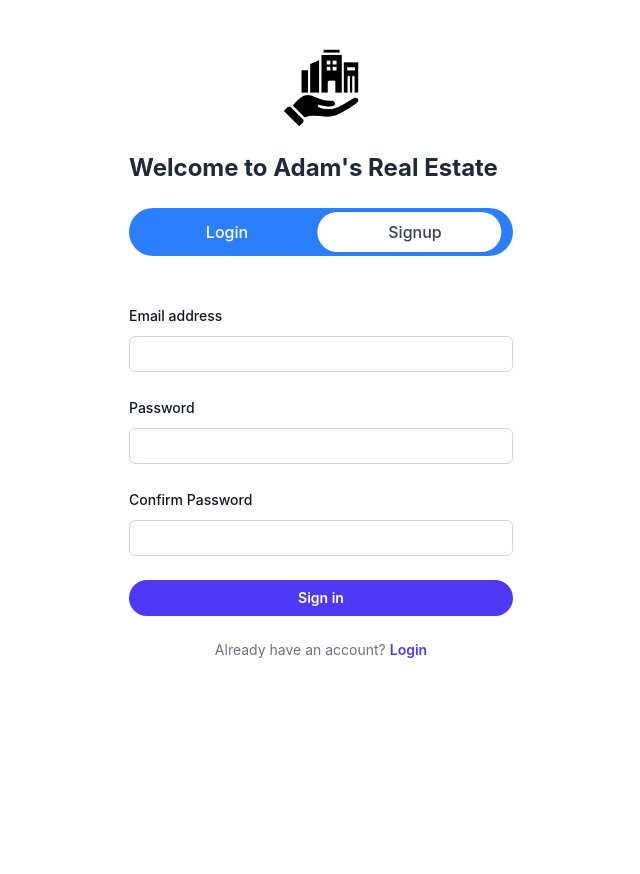
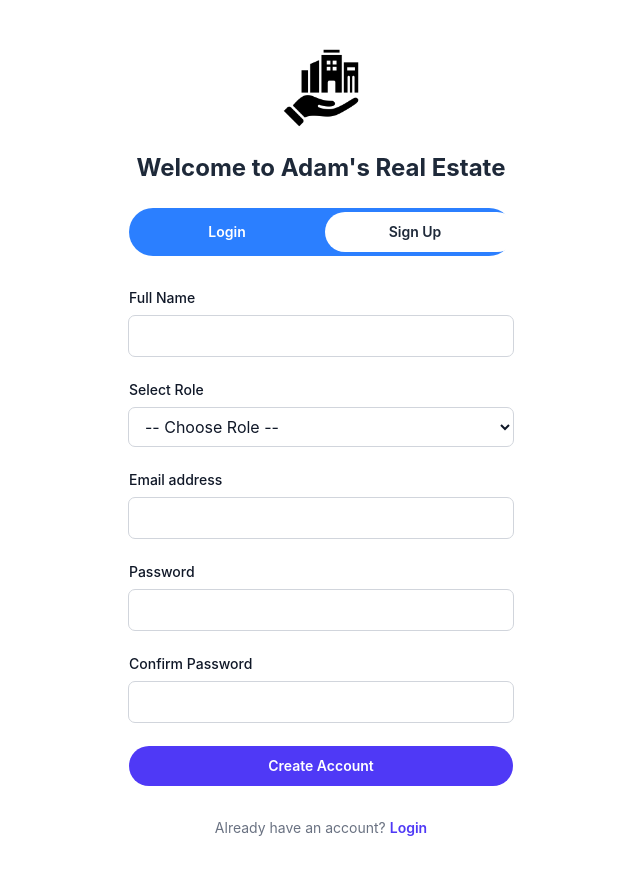
Before and after one commit to Shah-Arjun/buyer_portal_mern, a React (Vite) app in the folder frontend/: page /auth in a window 1280 px wide. Both pictures are taken after a click on the element "Sign up". Shown: the top 874 px of the page, without its empty margins (319-959 px from the left). Before the commit the page ends 800 px from the top, so only its background shows below. Built offline with nearby package versions, Linux system fonts and the light colour scheme.

Commit message:
login /signup connected to backend

```diff
--- a/frontend/src/pages/AuthPage.jsx
+++ b/frontend/src/pages/AuthPage.jsx
@@ -1,98 +1,257 @@
-import React, { useState } from 'react'
-import Logo from './../assets/property.png'
+import React, { useState } from 'react';
+import Logo from './../assets/property.png';
+import { useNavigate } from 'react-router-dom';
 
 function AuthPage() {
-    const [isLogin, setIsLogin] = useState(true)
+    const [formData, setFormData] = useState({
+        name: "",
+        email: "",
+        role: "",
+        password: "",
+        confirmPassword: ""
+    });
 
+    const [isLogin, setIsLogin] = useState(true);
+    const [loading, setLoading] = useState(false);
 
+    const navigate = useNavigate();
 
+    const handleChange = (e) => {
+        setFormData({
+            ...formData,
+            [e.target.name]: e.target.value
+        });
+    };
+
+    const resetForm = () => {
+        setFormData({
+            name: "",
+            email: "",
+            password: "",
+            confirmPassword: ""
+        });
+    };
+
+    const handleSubmit = async (e) => {
+        e.preventDefault();
+        setLoading(true);
+
+        if (!formData.email || !formData.password) {
+            return alert("Please fill all fields");
+        }
+
+        try {
+            if (isLogin) {
+                // LOGIN
+                const res = await fetch("http://localhost:5000/api/auth/login", {
+                    method: "POST",
+                    headers: { "Content-Type": "application/json" },
+                    body: JSON.stringify({
+                        email: formData.email,
+                        password: formData.password
+                    })
+                });
+
+                const data = await res.json();
+
+                if (!res.ok) throw new Error(data.message || "Login failed");
+
+                localStorage.setItem("token", data.token);
+                localStorage.setItem("user", JSON.stringify(data.user));
+                alert("Login successful!");
+                navigate("/");
+            } else {
+                // SIGNUP
+                if (formData.password !== formData.confirmPassword) {
+                    alert("Passwords do not match");
+                    return;
+                }
+
+                const res = await fetch("http://localhost:5000/api/auth/register", {
+                    method: "POST",
+                    headers: { "Content-Type": "application/json" },
+                    body: JSON.stringify({
+                        name: formData.name,
+                        email: formData.email,
+                        role: formData.role,
+                        password: formData.password
+                    })
+                });
+
+                const data = await res.json();
+
+                if (!res.ok) throw new Error(data.message || "Signup failed");
+
+                alert("Signup successful! Please login.");
+                setIsLogin(true);
+                resetForm();
+            }
+        } catch (err) {
+            console.error(err);
+            alert(err.message || "Something went wrong");
+        } finally {
+            setLoading(false);
+        }
+    };
 
     return (
         <div className="flex min-h-full flex-col justify-center px-6 py-12 lg:px-8">
-
             <div className="sm:mx-auto sm:w-full sm:max-w-sm">
                 <img src={Logo} alt="Company Logo" className="mx-auto h-20 w-auto mb-6" />
 
-        {/* welcome Text */}
-        <h1 className="text-2xl font-bold text-gray-800 mb-6">
+                <h1 className="text-2xl font-bold text-gray-800 mb-6 text-center">
                     Welcome to Adam's Real Estate
                 </h1>
 
-        {/* toggle Buttons */}
-        <div className="relative flex bg-blue-500 rounded-full p-1 mb-6">
-
-            {/* Sliding Background */}
+                {/* Toggle Buttons */}
+                <div className="relative flex bg-blue-500 rounded-full p-1 mb-8">
                     <div
-            className={`absolute top-1 left-1 w-[48%] h-[calc(100%-8px)] rounded-full bg-white transition-all duration-300 ease-in-out ${
+                        className={`absolute top-1 left-1 w-1/2 h-[calc(100%-8px)] rounded-full bg-white transition-all duration-300 ease-in-out ${
                             isLogin ? "translate-x-0" : "translate-x-full"
                         }`}
-            ></div>
+                    />
 
-            {/* Login Button */}
                     <button
                         onClick={() => setIsLogin(true)}
-            className={`relative z-10 w-1/2 py-2 text-center font-medium transition ${
-                isLogin ? "text-gray-700" : "text-white"
+                        className={`relative z-10 w-1/2 py-2.5 text-sm font-semibold transition-colors rounded-full ${
+                            isLogin ? "text-gray-800" : "text-white"
                         }`}
                     >
                         Login
                     </button>
 
-            {/* Signup Button */}
                     <button
                         onClick={() => setIsLogin(false)}
-            className={`relative z-10 w-1/2 py-2 text-center font-medium transition ${
-                !isLogin ? "text-gray-700" : "text-white"
+                        className={`relative z-10 w-1/2 py-2.5 text-sm font-semibold transition-colors rounded-full ${
+                            !isLogin ? "text-gray-800" : "text-white"
                         }`}
                     >
-                Signup
+                        Sign Up
                     </button>
                 </div>
             </div>
 
-    {/*  */}
-    <div className="mt-6 sm:mx-auto sm:w-full sm:max-w-sm">
-        <form action="#" method="POST" className="space-y-6">
+            <div className="sm:mx-auto sm:w-full sm:max-w-sm">
+                <form onSubmit={handleSubmit} className="space-y-6">
+                    {!isLogin && (
                         <div>
-            <label for="email" className="block text-sm/6 font-medium text-gray-900">Email address</label>
+                            <label htmlFor="name" className="block text-sm font-medium text-gray-900">
+                                Full Name
+                            </label>
                             <div className="mt-2">
-            <input id="email" type="email" name="email" required autocomplete="email" className="block w-full rounded-md bg-white px-3 py-1.5 text-base text-gray-900 outline-1 -outline-offset-1 outline-gray-300 placeholder:text-gray-400 focus:outline-2 focus:-outline-offset-2 focus:outline-indigo-600 sm:text-sm/6" />
+                                <input
+                                    id="name"
+                                    name="name"
+                                    type="text"
+                                    required
+                                    value={formData.name}
+                                    onChange={handleChange}
+                                    className="block w-full rounded-md bg-white px-3 py-2 text-gray-900 outline outline-1 outline-gray-300 focus:outline-2 focus:outline-indigo-600"
+                                />
+                            </div>
+                        </div>
+                    )}
+
+                    {!isLogin && (
+                        <div>
+                            <label htmlFor="role" className="block text-sm font-medium text-gray-900">
+                            Select Role
+                            </label>
+                            <div className="mt-2">
+                            <select
+                                id="role"
+                                name="role"
+                                required
+                                value={formData.role}
+                                onChange={handleChange}
+                                className="block w-full rounded-md bg-white px-3 py-2 text-gray-900 outline outline-1 outline-gray-300 focus:outline-2 focus:outline-indigo-600"
+                            >
+                                <option value="">-- Choose Role --</option>
+                                <option value="buyer">Buyer</option>
+                                <option value="seller">Seller</option>
+                            </select>
+                            </div>
+                        </div>
+                    )}
+
+                    <div>
+                        <label htmlFor="email" className="block text-sm font-medium text-gray-900">
+                            Email address
+                        </label>
+                        <div className="mt-2">
+                            <input
+                                id="email"
+                                name="email"
+                                type="email"
+                                required
+                                value={formData.email}
+                                onChange={handleChange}
+                                autoComplete="email"
+                                className="block w-full rounded-md bg-white px-3 py-2 text-gray-900 outline outline-1 outline-gray-300 focus:outline-2 focus:outline-indigo-600"
+                            />
                         </div>
                     </div>
 
                     <div>
                         <div className="flex items-center justify-between">
-            <label for="password" className="block text-sm/6 font-medium text-gray-900">Password</label>
+                            <label htmlFor="password" className="block text-sm font-medium text-gray-900">
+                                Password
+                            </label>
                             {isLogin && (
-                <div className="text-sm">
-                    <a href="#" className="font-semibold text-indigo-600 hover:text-indigo-500">Forgot password?</a>
-                </div>
+                                <a href="#" className="text-sm font-semibold text-indigo-600 hover:text-indigo-500">
+                                    Forgot password?
+                                </a>
                             )}
                         </div>
                         <div className="mt-2">
-            <input id="password" type="password" name="password" required autocomplete="current-password" className="block w-full rounded-md bg-white px-3 py-1.5 text-base text-gray-900 outline-1 -outline-offset-1 outline-gray-300 placeholder:text-gray-400 focus:outline-2 focus:-outline-offset-2 focus:outline-indigo-600 sm:text-sm/6" />
+                            <input
+                                id="password"
+                                name="password"
+                                type="password"
+                                required
+                                value={formData.password}
+                                onChange={handleChange}
+                                autoComplete={isLogin ? "current-password" : "new-password"}
+                                className="block w-full rounded-md bg-white px-3 py-2 text-gray-900 outline outline-1 outline-gray-300 focus:outline-2 focus:outline-indigo-600"
+                            />
                         </div>
                     </div>
+
                     {!isLogin && (
                         <div>
-                <div className="flex items-center justify-between">
-                <label for="password" className="block text-sm/6 font-medium text-gray-900">Confirm Password</label>
-                </div>
+                            <label htmlFor="confirmPassword" className="block text-sm font-medium text-gray-900">
+                                Confirm Password
+                            </label>
                             <div className="mt-2">
-                <input id="password" type="password" name="password" required autocomplete="current-password" className="block w-full rounded-md bg-white px-3 py-1.5 text-base text-gray-900 outline-1 -outline-offset-1 outline-gray-300 placeholder:text-gray-400 focus:outline-2 focus:-outline-offset-2 focus:outline-indigo-600 sm:text-sm/6" />
+                                <input
+                                    id="confirmPassword"
+                                    name="confirmPassword"
+                                    type="password"
+                                    required
+                                    value={formData.confirmPassword}
+                                    onChange={handleChange}
+                                    className="block w-full rounded-md bg-white px-3 py-2 text-gray-900 outline outline-1 outline-gray-300 focus:outline-2 focus:outline-indigo-600"
+                                />
                             </div>
                         </div>
                     )}
 
-        <div>
-            <button type="submit" className="flex w-full justify-center rounded-full bg-indigo-600 px-3 py-1.5 text-sm/6 font-semibold text-white shadow-xs hover:bg-indigo-500 focus-visible:outline-2 focus-visible:outline-offset-2 focus-visible:outline-indigo-600">Sign in</button>
-        </div>
+                    <button
+                        type="submit"
+                        disabled={loading}
+                        className="w-full rounded-full bg-indigo-600 px-4 py-2.5 text-sm font-semibold text-white hover:bg-indigo-500 focus:outline-2 focus:outline-offset-2 focus:outline-indigo-600 disabled:opacity-70 disabled:cursor-not-allowed"
+                    >
+                        {loading ? "Processing..." : isLogin ? "Login" : "Create Account"}
+                    </button>
                 </form>
 
-        <p className="mt-6 text-center text-sm text-gray-500">
+                <p className="mt-8 text-center text-sm text-gray-500">
                     {isLogin ? "Don't have an account?" : "Already have an account?"}{" "}
                     <span
-            onClick={() => setIsLogin(!isLogin)}
+                        onClick={() => {
+                            setIsLogin(!isLogin);
+                            resetForm();
+                        }}
                         className="font-semibold text-indigo-600 hover:text-indigo-500 cursor-pointer"
                     >
                         {isLogin ? "Sign up" : "Login"}
@@ -100,7 +259,7 @@ function AuthPage() {
                 </p>
             </div>
         </div>
-  )
+    );
 }
 
-export default AuthPage
+export default AuthPage;
```
Also changed, not shown: frontend/src/components/Navbar.jsx (+64 -32 lines), 1 other file (tests, documents, lock files or other folders). Lines whose indentation alone changed are shown as unchanged.
